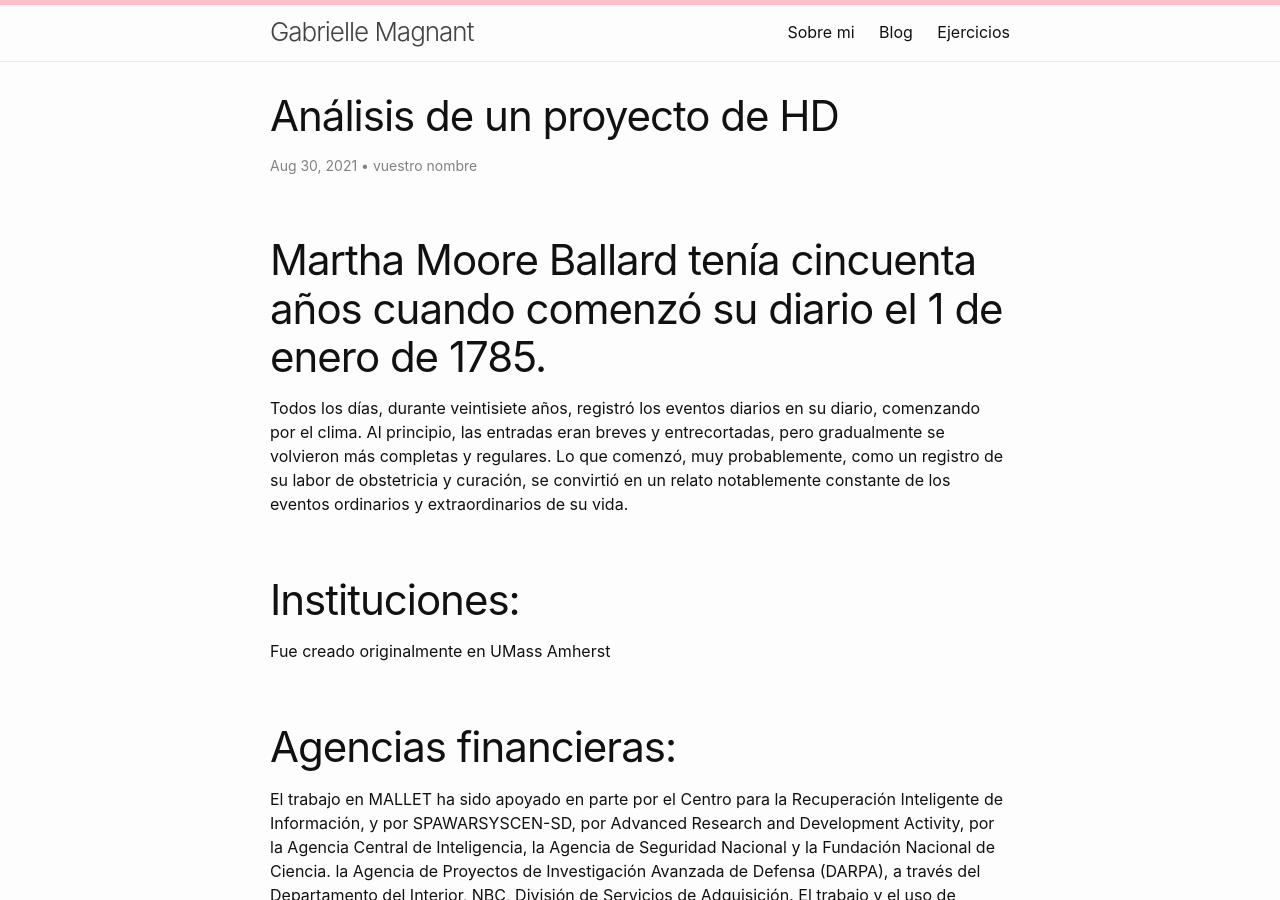
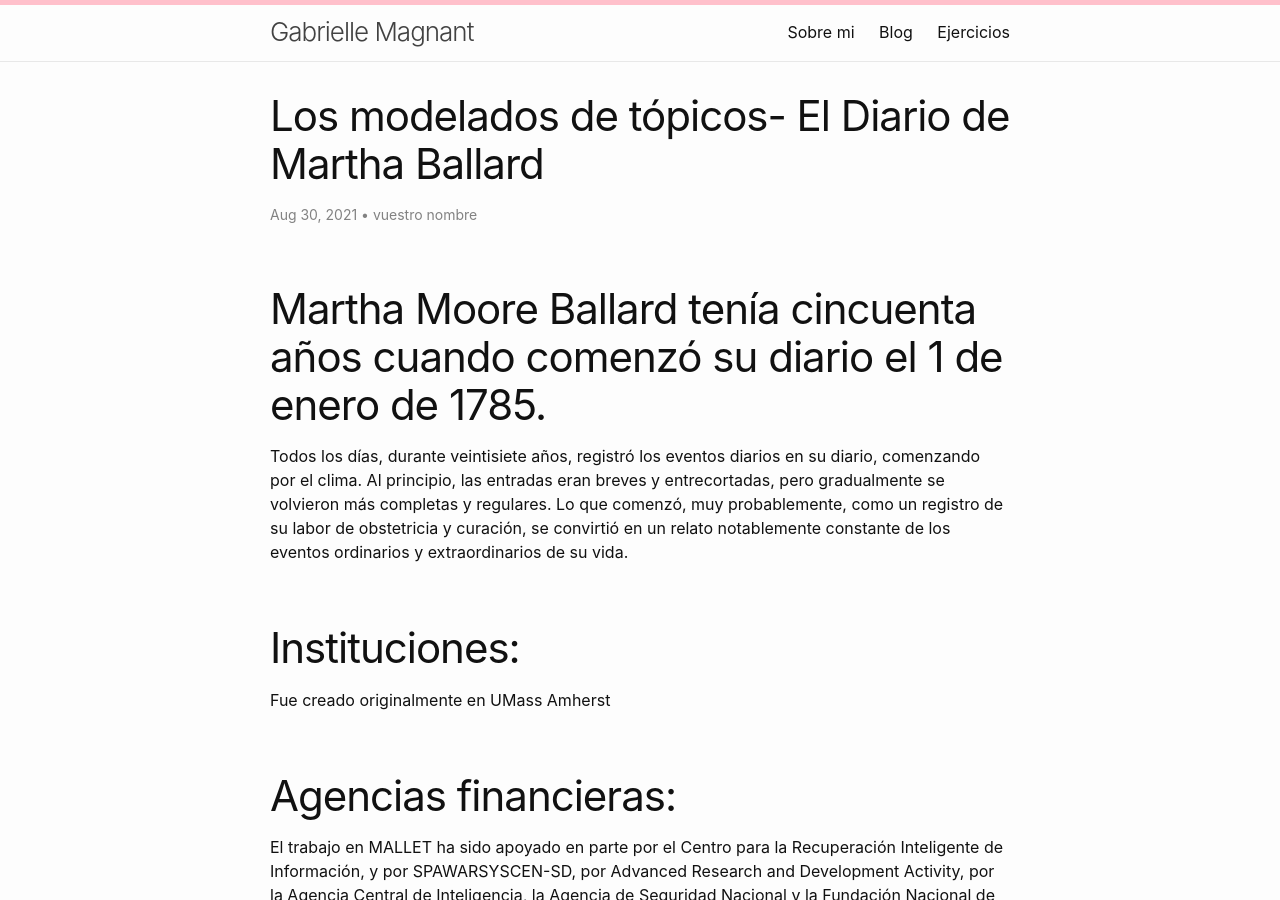
Before and after one commit to gmagnant00/gmagnant00.github.io, a Jekyll site: the page built from _posts/2021-08-30-modelado-de-topicos.md, in a window 1280 px wide and 900 px high. Built offline with Jekyll 4.4.1, drawn with Linux system fonts in a browser that asks for light colours.

Commit message:
Update 2021-08-30-modelado-de-topicos.md

```diff
--- a/_posts/2021-08-30-modelado-de-topicos.md
+++ b/_posts/2021-08-30-modelado-de-topicos.md
@@ -1,6 +1,6 @@
 ---
 layout: post
-title: "Análisis de un proyecto de HD"
+title: "Los modelados de tópicos- El Diario de Martha Ballard"
 date: 2021-08-30
 author: vuestro nombre
 ---
```
